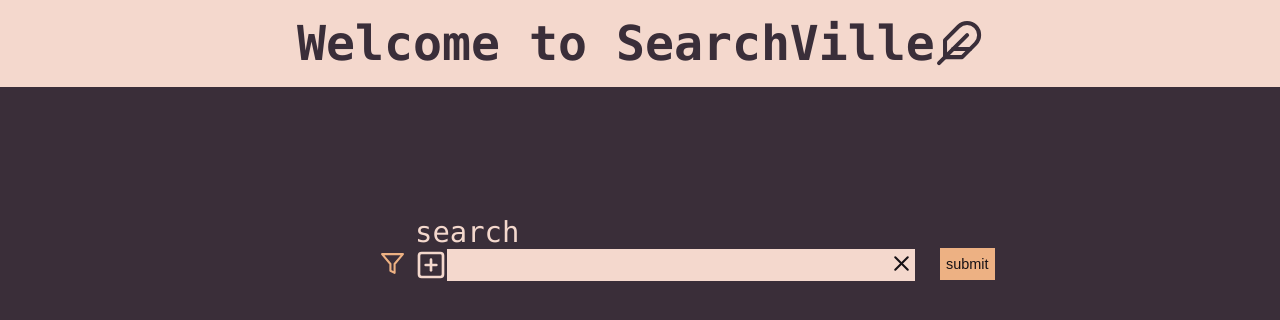
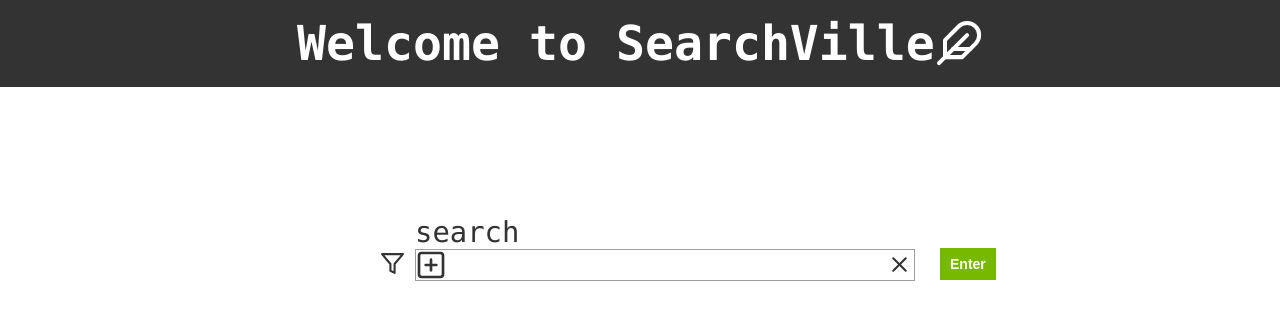
Before and after one commit to featherart/search-filter, a React (Create React App) app: page / in a window 1280 px wide. Shown: the top 320 px of the page. Built offline with nearby package versions, Linux system fonts and the light colour scheme.

Commit message:
update styling

```diff
--- a/src/SearchInput/SearchInput.js
+++ b/src/SearchInput/SearchInput.js
@@ -49,7 +49,7 @@ export const SearchInput = ({ label }) => {
           <FiX className='close-x' onClick={() => setQuery('')} />
       </div>
       <div className='search-button-container'>
-        <button type='submit'>submit</button>
+        <button type='submit'>Enter</button>
       </div>
     </div>
 	)
--- a/src/SearchInput/searchInput.css
+++ b/src/SearchInput/searchInput.css
@@ -5,11 +5,9 @@
   align-items: center;
 }
 
-.search-input-component .filter-icon {
-  transform: translate(-10px, 0px);
-  position: relative;
-  font-size: 25px;
-  color: #EDB183;
+.search-input-container input {
+  border: 1px solid #9E9E9E;
+  outline: none;
 }
 
 .search-button-container {
@@ -20,24 +18,26 @@
   position: relative;
 }
 
-.search-close-container .close-x {
-  color: #161115;
-  font-size: 25px;
-  transform: translate(-26px, 0px);
-}
-
 .search-input-component button {
   position: relative;
   transform: translate(-10px, -2px);
   height: 32px;
-  background-color: #EDB183;
-  color: #161115;
+  color: #fff;
+  background-color: #76b900;
   margin: 0 0 0 10px;
+  padding: 0 10px;
   font-weight: 500;
   font-size: 1.5ch;
   cursor: pointer;
   border: none;
   outline: none;
+  font-size: 14px;
+  font-weight: 600;
+  line-height: 18px;
+}
+
+.search-input-component button:hover {
+  background-color: #BBDC80;
 }
 
 .search-input-container {
@@ -49,8 +49,7 @@
 
 .search-input-container .search-input {
   position: relative;
-  border: 0;
-  background-color: #F4D8CD;
+  background-color: #fff;
   height: 32px;
   min-width: 500px;
   padding-left: 40px;
@@ -58,8 +57,9 @@
 }
 
 .search-input-container .search-input-label-container {
-  background-color: rgba( 33, 33, 33, 0.8);
-  color: #fff;
+  background-color: #FAFAFA;
+  opacity: 0.8;
+  color: #666;
   display: block;
   padding: 5px 0;
   text-decoration: none;
@@ -74,18 +74,31 @@
 }
 
 .search-input-label-container span:hover {
-  background-color: #EDB183;
+  background-color: #EFF7E0;
 }
 
 .search-input-container label {
-  color: #F4D8CD;
+  color: #333;
   font-size: 3ch;
 }
 
 .feather-icon {
-  color: #F4D8CD;
-  background-color: #3A2E39;
+  color: #333;
   font-size: 32px;
   transform: translate(0, -32px);
   cursor: pointer;
 }
+
+.search-input-component .filter-icon {
+  transform: translate(-10px, 0px);
+  position: relative;
+  font-size: 25px;
+  color: #333;
+}
+
+.search-close-container .close-x {
+  color: #333;
+  font-size: 25px;
+  transform: translate(-28px, 1px);
+  cursor: pointer;
+}
--- a/src/index.css
+++ b/src/index.css
@@ -3,15 +3,15 @@ body {
   font-family: "Monaco", "Helvetica Neue", sans-serif;
   -webkit-font-smoothing: antialiased;
   -moz-osx-font-smoothing: grayscale;
-  background-color: #3A2E39;
+  background-color: #fff;
 
 }
 
 nav {
   height: 3ch;
   width: 100%;
-  background-color: #F4D8CD;
-  color: #3A2E39;
+  background-color: #333;
+  color: #fff;
   font-weight: 600;
   font-size: 5ch;
   display: flex;
```
